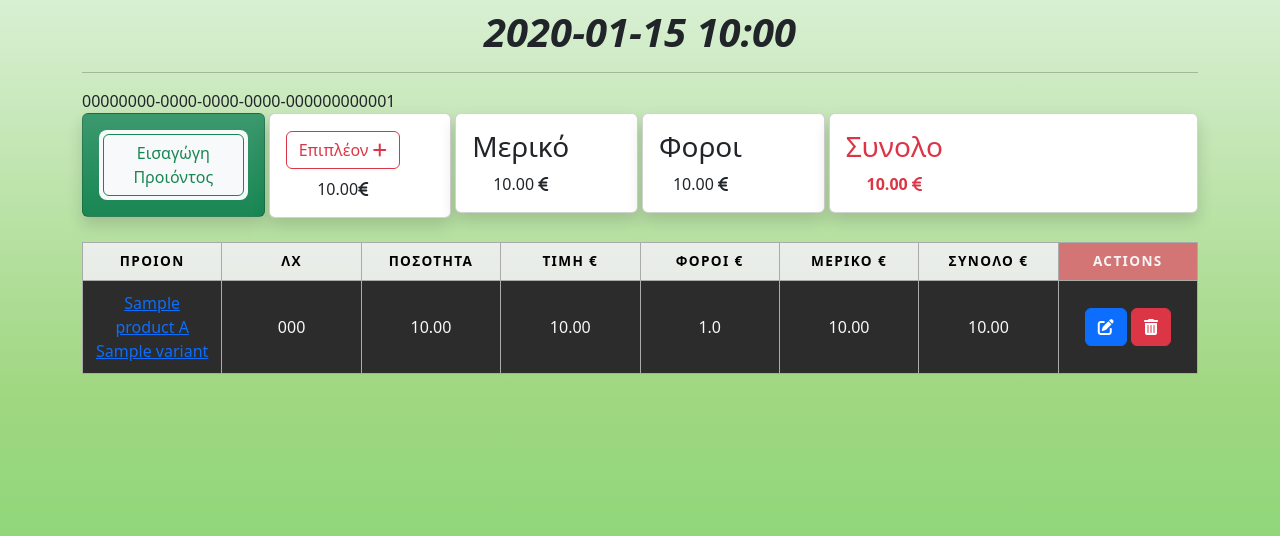
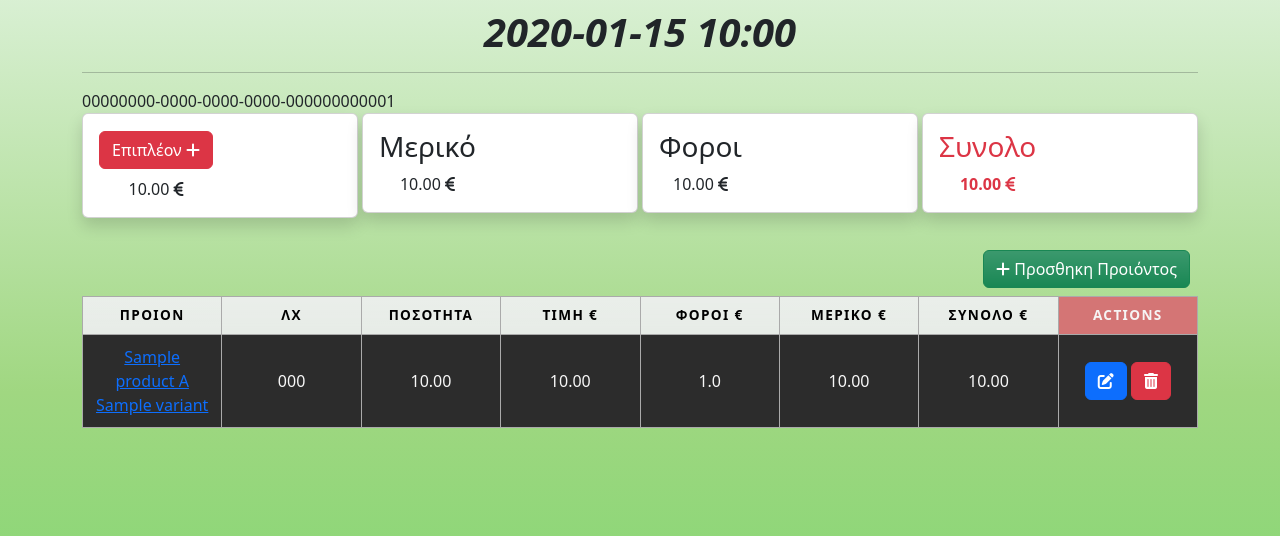
Before and after one commit to steriospydev/agora, a Django app: page /order/details/00000000-0000-0000-0000-000000000001/ in a window 1280 px wide. Shown: the part 88-624 px from the top of the page. Run offline with Django 4.2, Linux system fonts and the light colour scheme; a user stored in the database is signed in; tables that the repository leaves empty hold one stand-in row (values such as "Sample post").

Commit message:
UI elements change

```diff
--- a/apps/order/templates/order/detail.html
+++ b/apps/order/templates/order/detail.html
@@ -9,21 +9,7 @@
 <div class="container">
   {{ obj.id}}
   <div class="row g-1">
-    <div class="col-lg-2 col-sm-6 col-6">
-      <div class="card shadow mb-2 bg-success bg-gradient rounded">
-        <div class="card-content">
-            <div class="card-body">
-              <div class="media d-flex bg-light p-1 rounded-3 justify-content-center">
-                <a type="button" href="{% url 'order:add-product' order_id=obj.id %}"
-                  class="btn btn-outline-success">
-                  Εισαγώγη Προιόντος
-                </a>
-              </div>
-            </div>
-        </div>
-      </div>
-    </div>
-    <div class="col-lg-2 col-sm-6 col-6">
+    <div class="col-lg-3 col-sm-6 col-6">
         <div class="card shadow mb-2 bg-body rounded">
             <div class="card-content">
                 <div class="card-body">
@@ -31,17 +17,19 @@
                         <div class="media-body text-center">
                             <h3> <a type="button"
                                 href="{% url 'order:order-update' order_id=obj.id %}"
-                                class="btn btn-outline-danger">Επιπλέον
+                                class="btn btn-danger m-0">
+                               Επιπλέον
                                 <i class="fa-solid fa-plus"></i>
                             </a></h3>
-                            <span>{{obj.additional_costs}}<i class="fa-solid fa-euro-sign"></i></span>
+                            <span>{{obj.additional_costs}}   <i class="fa-solid fa-euro-sign"></i>
+                            </span>
                         </div>
                     </div>
                 </div>
             </div>
         </div>
     </div>
-    <div class="col-lg-2 col-sm-6 col-6">
+    <div class="col-lg-3 col-sm-6 col-6">
         <div class="card shadow mb-2 bg-body rounded">
         <div class="card-content">
             <div class="card-body">
@@ -55,7 +43,7 @@
         </div>
         </div>
     </div>
-    <div class="col-lg-2 col-sm-6 col-6">
+    <div class="col-lg-3 col-sm-6 col-6">
         <div class="card shadow mb-2 bg-body rounded">
             <div class="card-content">
                 <div class="card-body">
@@ -73,7 +61,7 @@
         </div>
     </div>
 
-    <div class="col-lg-4 col-sm-6 col-12">
+    <div class="col-lg-3 col-sm-6 col-12">
         <div class="card shadow mb-2 bg-body rounded">
             <div class="card-content ">
                 <div class="card-body ">
@@ -91,6 +79,13 @@
 </div>
 
 <div class="container pt-3">
+    <div class="text-end p-2">
+        <a type="button" href="{% url 'order:add-product' order_id=obj.id %}"
+        class="btn btn-success bg-gradient">
+        <i class="fa fa-plus"></i> Προσθηκη Προιόντος
+    </a>
+    </div>
+
     <table>
         <thead>
           <tr class="bg-gradient">
--- a/apps/product/views.py
+++ b/apps/product/views.py
@@ -38,7 +38,6 @@ def product_stats(request, id):
         context['data_summary'], context['price_track'] = construct_product_charts(data)
     context['obj'] = obj
     return render(request, 'product/product_stats.html', context)
-
 
 @login_required
 def delete_product(request, id):
--- a/apps/supplier/urls.py
+++ b/apps/supplier/urls.py
@@ -4,7 +4,7 @@ from  . import views
 app_name = 'supplier'
 
 urlpatterns = [
-    path('', views.supplier, name='supplier-list'),
+    path('', views.SupplierView.as_view(), name='supplier-list'),
     path('show/<str:id>/', views.supplier_detail, name='supplier-detail'),
     path('update/<str:id>', views.supplier_update, name='supplier-update'),
 
--- a/assets/css/style.css
+++ b/assets/css/style.css
@@ -11,6 +11,7 @@ body {
   box-sizing: border-box;
   min-height: 100vh;
   margin-bottom: 10rem;
+  scroll-behavior:smooth;
 
 }
 
@@ -19,6 +20,7 @@ html {
   line-height: 1.15;
   -ms-text-size-adjust: 100%;
   -webkit-text-size-adjust: 100%;
+  scroll-behavior:smooth;
 }
 
 .form_color {
```
Also changed, not shown: apps/supplier/views.py (+30 -0 lines).
